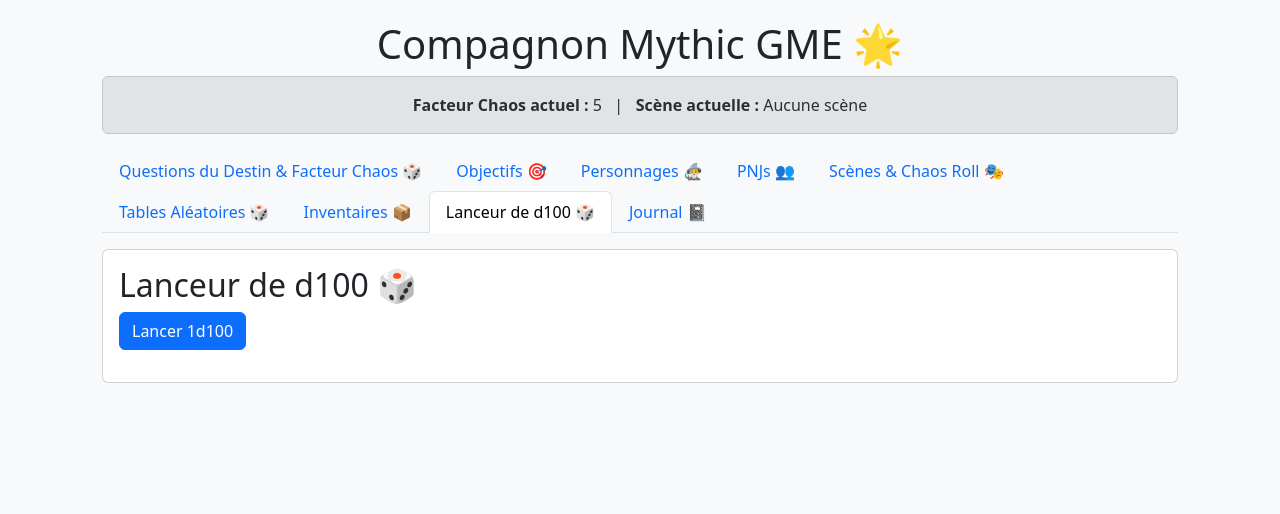
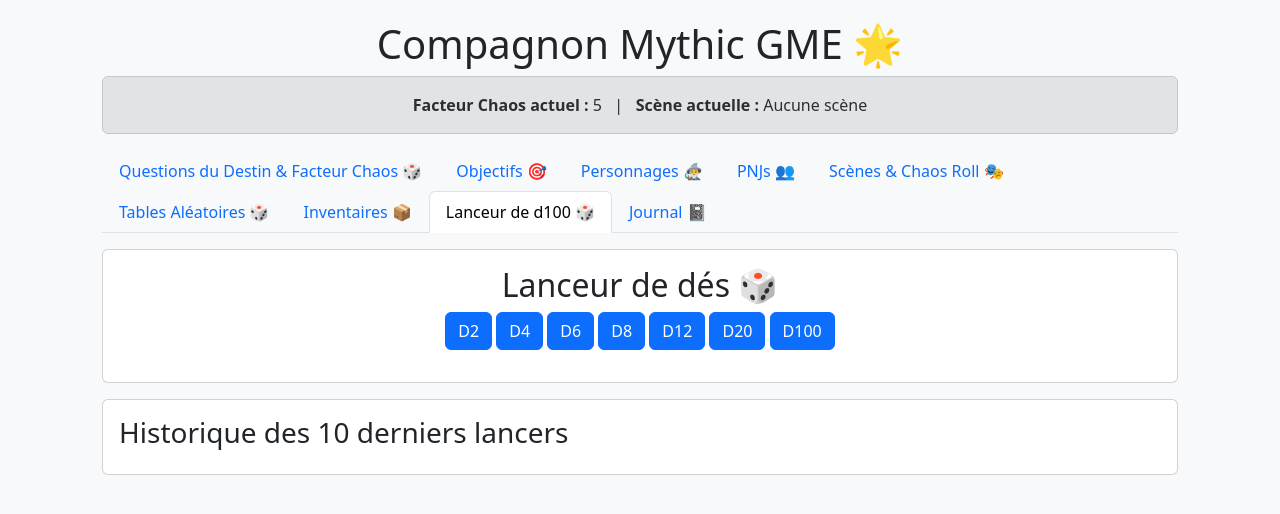
Before and after one commit to Rehvaro/Compagnon-Mythic-GME, a Flask app: page / in a window 1280 px wide, after a click on "Lanceur de d100 🎲". Shown: the top 514 px of the page. Run offline with Flask 3, Linux system fonts and the light colour scheme; data comes from the database, SQL or seed files in the repository; data that the repository does not hold is empty.

Commit message:
On va ajouter tous les autres dès au lanceur de dès, ca coute rien, et on va ajouter un historique des 10 derniers lancés

```diff
--- a/app.py
+++ b/app.py
@@ -79,6 +79,12 @@ class PlayerAttribute(db.Model):
     attribute_value = db.Column(db.String(200), nullable=False)
     is_numeric = db.Column(db.Boolean, default=False)  # Nouveau champ pour indiquer si c'est numérique
     character = db.relationship('PlayerCharacter', backref=db.backref('attributes', lazy=True, cascade="all, delete"))
+
+class DiceRollHistory(db.Model):
+    id = db.Column(db.Integer, primary_key=True)
+    faces = db.Column(db.Integer, nullable=False)
+    roll = db.Column(db.Integer, nullable=False)
+    date = db.Column(db.DateTime, default=datetime.utcnow)
 
 
 with app.app_context():
@@ -1653,5 +1659,27 @@ def update_chaos():
     db.session.commit()
     return jsonify({"new_chaos": game_state.chaos_factor})
 
+@app.route("/roll_dice/<int:faces>")
+def roll_dice(faces):
+    if faces < 1:
+        return jsonify({"error": "Nombre de faces invalide"}), 400
+    roll = random.randint(1, faces)
+    # Sauvegarder le lancer dans la base SQL
+    new_roll = DiceRollHistory(faces=faces, roll=roll)
+    db.session.add(new_roll)
+    db.session.commit()
+    return jsonify({"roll": roll, "faces": faces})
+
+@app.route("/dice_history")
+def dice_history():
+    history = DiceRollHistory.query.order_by(DiceRollHistory.date.desc()).limit(10).all()
+    # On prépare une liste de dictionnaires pour le JSON
+    history_list = [{
+        "date": entry.date.strftime("%Y-%m-%d %H:%M:%S"),
+        "faces": entry.faces,
+        "roll": entry.roll
+    } for entry in history]
+    return jsonify(history_list)
+
 if __name__ == "__main__":
     app.run(debug=True)
--- a/templates/index.html
+++ b/templates/index.html
@@ -820,14 +820,29 @@
         .catch(error => console.error("Erreur réseau :", error));
     }
 </script>
-
-        <!-- Onglet Lanceur de d100 -->
+        <!-- Onglet Lanceur de dés -->
         <div class="tab-pane fade" id="d100" role="tabpanel" aria-labelledby="d100-tab">
+            <div class="card mb-3">
+                <div class="card-body text-center">
+                    <h2>Lanceur de dés 🎲</h2>
+                    <div class="d-grid gap-2 d-md-inline-block">
+                        <button class="btn btn-primary" onclick="rollDice(2)">D2</button>
+                        <button class="btn btn-primary" onclick="rollDice(4)">D4</button>
+                        <button class="btn btn-primary" onclick="rollDice(6)">D6</button>
+                        <button class="btn btn-primary" onclick="rollDice(8)">D8</button>
+                        <button class="btn btn-primary" onclick="rollDice(12)">D12</button>
+                        <button class="btn btn-primary" onclick="rollDice(20)">D20</button>
+                        <button class="btn btn-primary" onclick="rollDice(100)">D100</button>
+                    </div>
+                    <p id="diceResult" class="mt-3"></p>
+                </div>
+            </div>
             <div class="card">
                 <div class="card-body">
-                    <h2>Lanceur de d100 🎲</h2>
-                    <button id="rollD100Btn" class="btn btn-primary">Lancer 1d100</button>
-                    <p id="d100Result" class="mt-2"></p>
+                    <h3>Historique des 10 derniers lancers</h3>
+                    <ul id="rollHistory" class="list-group">
+                        <!-- Les lancers seront affichés ici -->
+                    </ul>
                 </div>
             </div>
         </div>
@@ -1098,6 +1113,82 @@
         updateChaos(1);
     });
 
+    // Fonction pour mettre à jour l'historique stocké dans le localStorage
+    function saveRollHistory(historyArray) {
+        localStorage.setItem("diceHistory", JSON.stringify(historyArray));
+    }
+
+    // Fonction pour récupérer l'historique depuis le localStorage
+    function loadRollHistory() {
+        let history = localStorage.getItem("diceHistory");
+        return history ? JSON.parse(history) : [];
+    }
+
+    // Fonction pour afficher l'historique dans la page
+    function displayRollHistory() {
+        let historyList = document.getElementById("rollHistory");
+        historyList.innerHTML = ""; // vider la liste
+        let historyArray = loadRollHistory();
+        historyArray.forEach(entry => {
+            let listItem = document.createElement("li");
+            listItem.className = "list-group-item";
+            listItem.innerText = entry;
+            historyList.appendChild(listItem);
+        });
+    }
+
+    // Fonction pour ajouter le résultat à l'historique
+    function addRollToHistory(resultText) {
+        let historyArray = loadRollHistory();
+        // Ajoute le nouvel élément en haut du tableau
+        let now = new Date();
+        let entry = now.toLocaleString() + " : " + resultText;
+        historyArray.unshift(entry);
+        // Conserver uniquement les 15 derniers lancers
+        historyArray = historyArray.slice(0, 15);
+        saveRollHistory(historyArray);
+        displayRollHistory();
+    }
+
+    // Au chargement de la page, afficher l'historique existant
+    document.addEventListener("DOMContentLoaded", displayRollHistory);
+
+    // Fonction qui effectue un lancer de dé
+    function rollDice(faces) {
+        fetch("/roll_dice/" + faces)
+        .then(response => response.json())
+        .then(data => {
+            if (data.error) {
+                document.getElementById("diceResult").innerText = "Erreur : " + data.error;
+            } else {
+                const resultText = "D" + data.faces + " : " + data.roll;
+                document.getElementById("diceResult").innerText = resultText;
+                // Une fois le lancer effectué, on recharge l'historique
+                loadDiceHistory();
+            }
+        })
+        .catch(error => console.error("Erreur lors du lancer de dés :", error));
+    }
+
+    // Fonction pour charger l'historique des lancers depuis SQL
+    function loadDiceHistory() {
+        fetch("/dice_history")
+        .then(response => response.json())
+        .then(data => {
+            const historyList = document.getElementById("rollHistory");
+            historyList.innerHTML = "";
+            data.forEach(entry => {
+                const listItem = document.createElement("li");
+                listItem.className = "list-group-item";
+                listItem.innerHTML = "<em>(D" + entry.faces + ")</em> → <strong>" + entry.roll + "</strong>";
+                historyList.appendChild(listItem);
+            });
+        })
+        .catch(error => console.error("Erreur lors du chargement de l'historique :", error));
+    }
+
+    // Charger l'historique au chargement de la page
+    document.addEventListener("DOMContentLoaded", loadDiceHistory);
 </script>
 </body>
 </html>
```
